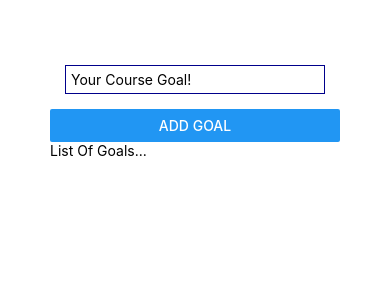
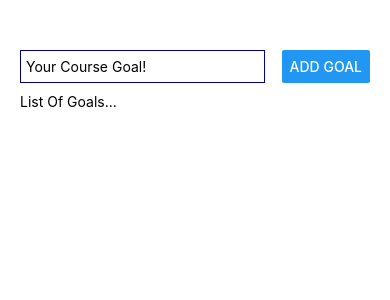
Before and after one commit to KaleabIsDoneWithJava/Goal_List_App-React_Native, a React Native app: screen / in a window 390 px wide. Shown: the top 300 px of the page. Built offline with nearby package versions, Linux system fonts and the light colour scheme.

Commit message:
Using Flexbox To Create Layouts

```diff
--- a/App.js
+++ b/App.js
@@ -4,7 +4,7 @@ import { Button, StyleSheet, Text, TextInput, View } from "react-native";
 export default function App() {
   return (
     <View style={styles.appContainer}>
-      <View>
+      <View style={styles.inputContainer}>
         <TextInput style={styles.input} placeholder="Your Course Goal!" />
         <Button title="Add Goal" />
       </View>
@@ -17,12 +17,23 @@ export default function App() {
 
 const styles = StyleSheet.create({
   appContainer: {
-    padding: 50,
+    paddingTop: 50,
+    paddingRight: 20,
+    paddingLeft: 20,
   },
   input: {
     borderWidth: 1,
     borderColor: "darkblue",
-    margin: 15,
     padding: 5,
+    marginRight: 10,
+    width: "70%"
+
+
+  },
+
+  inputContainer: {
+    flexDirection: "row",
+    justifyContent: "space-between",
+    marginBottom: 10,
   },
 });
```
